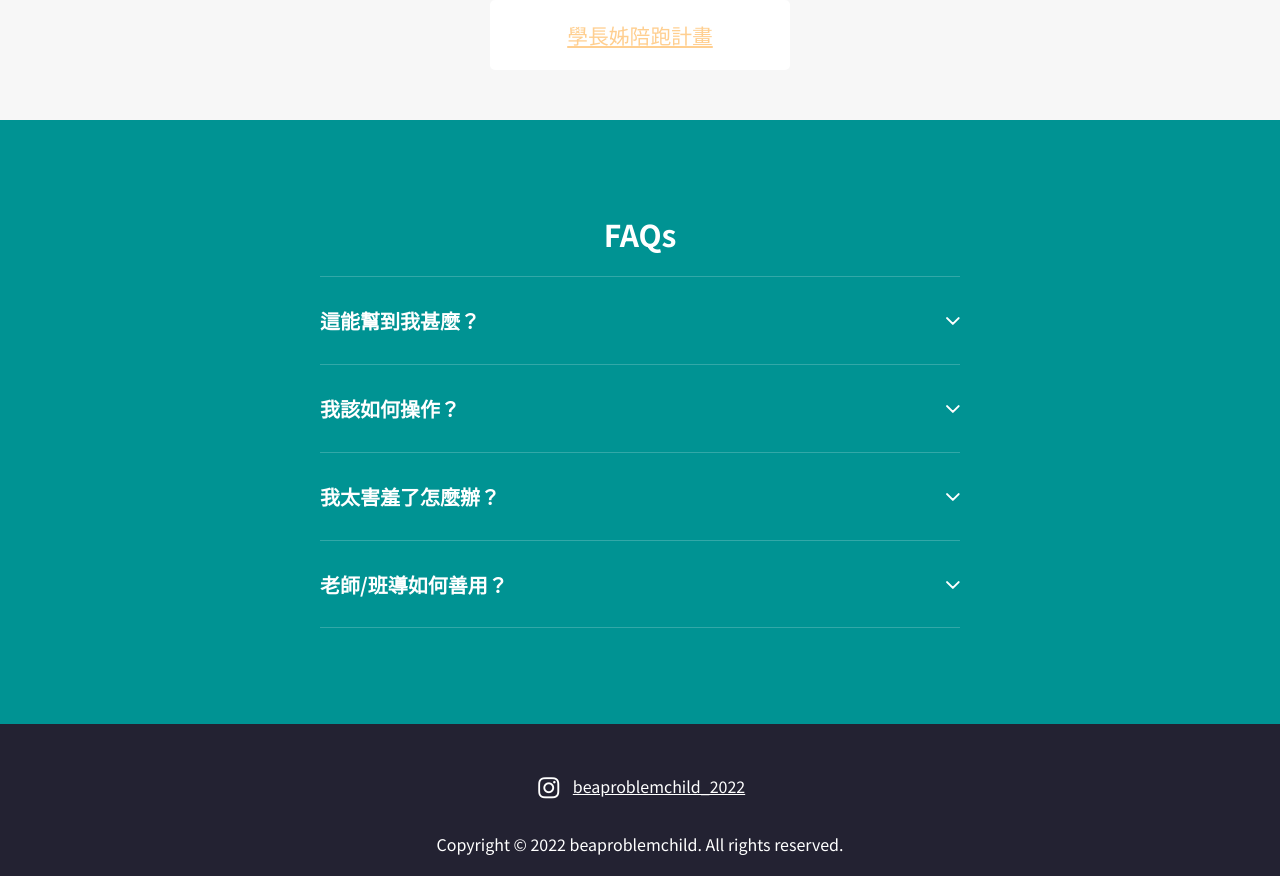
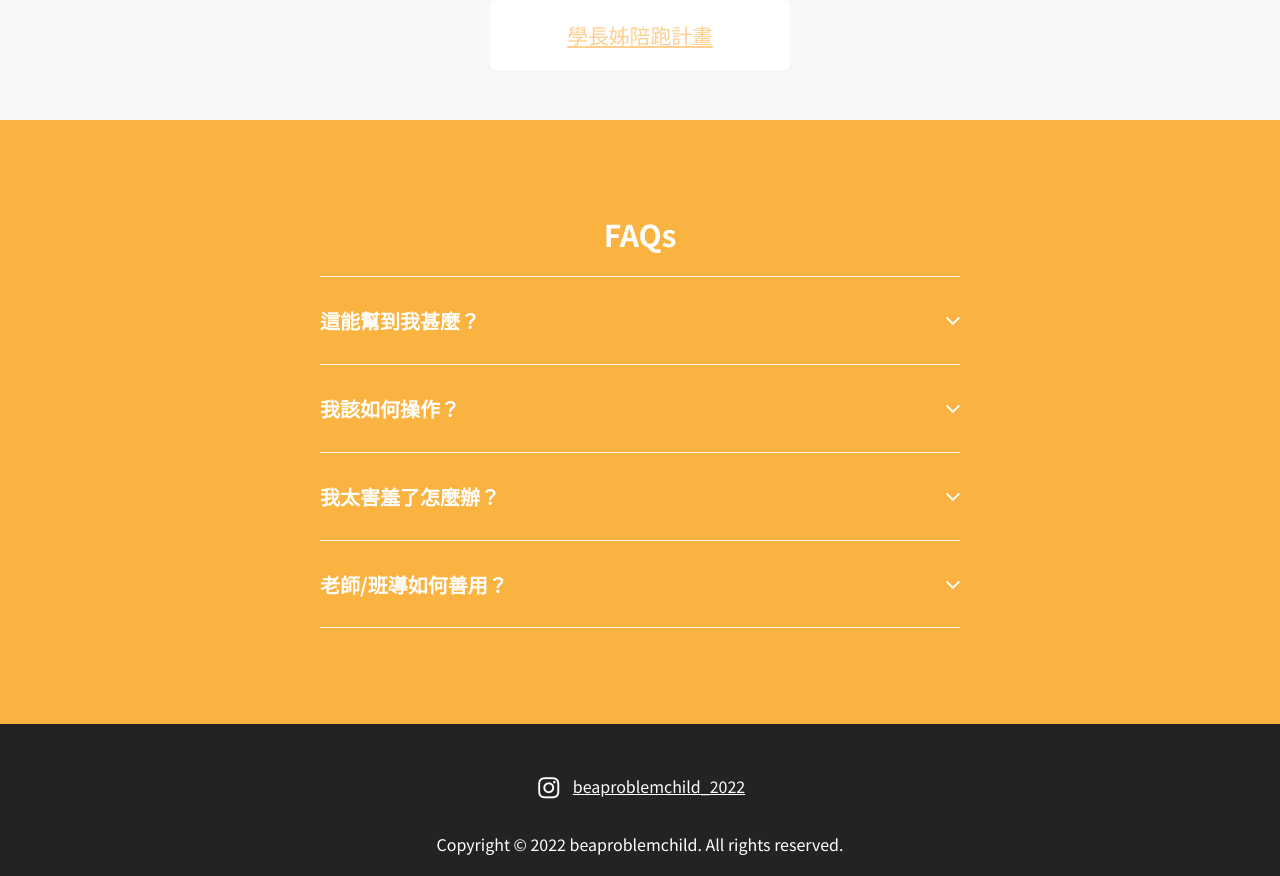
Before and after one commit to mingdaoplatform/official-page, a Vue app: page / in a window 1280 px wide. Shown: the part 1240-2116 px from the top of the page. Built offline with nearby package versions, Linux system fonts and the light colour scheme.

Commit message:
feat: faq

```diff
--- a/src/components/faq.vue
+++ b/src/components/faq.vue
@@ -15,7 +15,7 @@ const FAQs = reactive<Array<FAQ>>([
   {
     index: 1,
     title: "我該如何操作？",
-    content: `1.可以到各科問題討論區問問題、看別人的問題、嘗試解決其他人的問題
+    content: `1.可以到各科問題討論區問問題、看別人的問題、嘗試解決其他人的問題<br>
 2.利用每日的考古題/小練習來確保功力不會倒退`,
   },
   {
@@ -27,7 +27,7 @@ const FAQs = reactive<Array<FAQ>>([
   {
     index: 3,
     title: "老師/班導如何善用？",
-    content: `老師或班導可以藉由上網站上學生提問的問題，了解學生在這一單元，甚至這一學科的弱點，抑或是不熟、需要加強的地方
+    content: `老師或班導可以藉由上網站上學生提問的問題，了解學生在這一單元，甚至這一學科的弱點，抑或是不熟、需要加強的地方<br>
 或是老師可以藉由每日一英單的欄位當作每日的練習，培養學生手感`,
   },
 ]);
@@ -41,7 +41,7 @@ const toggleFaq = (index: number) => {
     DOM.classList.add("active");
     return;
   } catch (err) {
-    console.error("Fuck: ", err);
+    console.error("rrr: ", err);
   }
 };
 </script>
@@ -93,7 +93,7 @@ const toggleFaq = (index: number) => {
 @import "../scss/global.scss";
 .blockSix {
   overflow: hidden;
-  background-color: #009393;
+  background-color: #fab340;
   display: flex;
   flex-direction: row;
   .block {
@@ -130,9 +130,9 @@ const toggleFaq = (index: number) => {
         }
         overflow: hidden;
         padding: 0;
-        border-top: 1px solid #32a8a8;
+        border-top: 1px solid #fff4e2;
         &:last-child {
-          border-bottom: 1px solid #32a8a8;
+          border-bottom: 1px solid #fff4e2;
         }
         & > .title {
           margin: 30px 0;
@@ -154,7 +154,7 @@ const toggleFaq = (index: number) => {
           }
         }
         .content {
-          color: #d1eded;
+          color: #ffffff;
           font-size: 1rem;
           font-style: normal;
           font-weight: 400;
--- a/src/components/footer.vue
+++ b/src/components/footer.vue
@@ -21,7 +21,7 @@ footer {
   display: flex;
   flex-direction: column;
   align-items: center;
-  background-color: #232232;
+  background-color: #232323;
   color: #ffffff;
   padding: 50px 0 20px 0;
   .infos {
```
